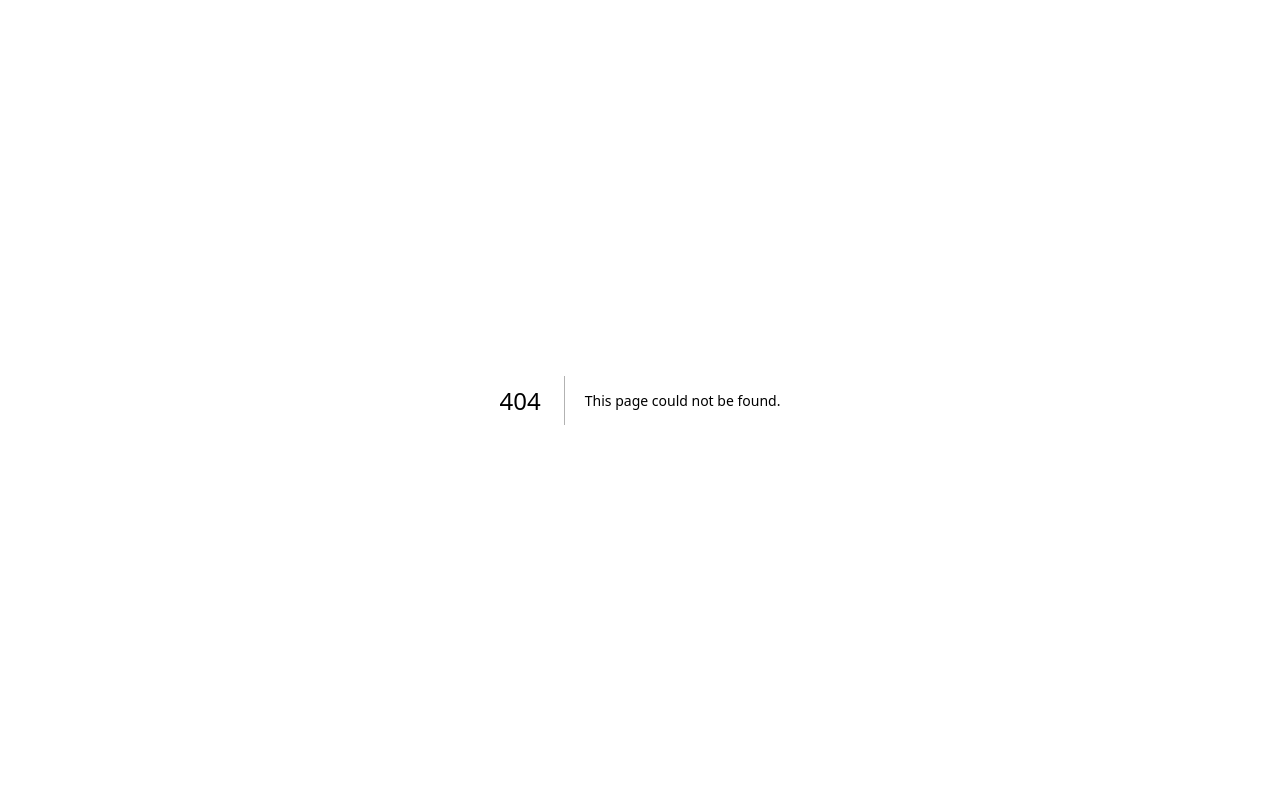
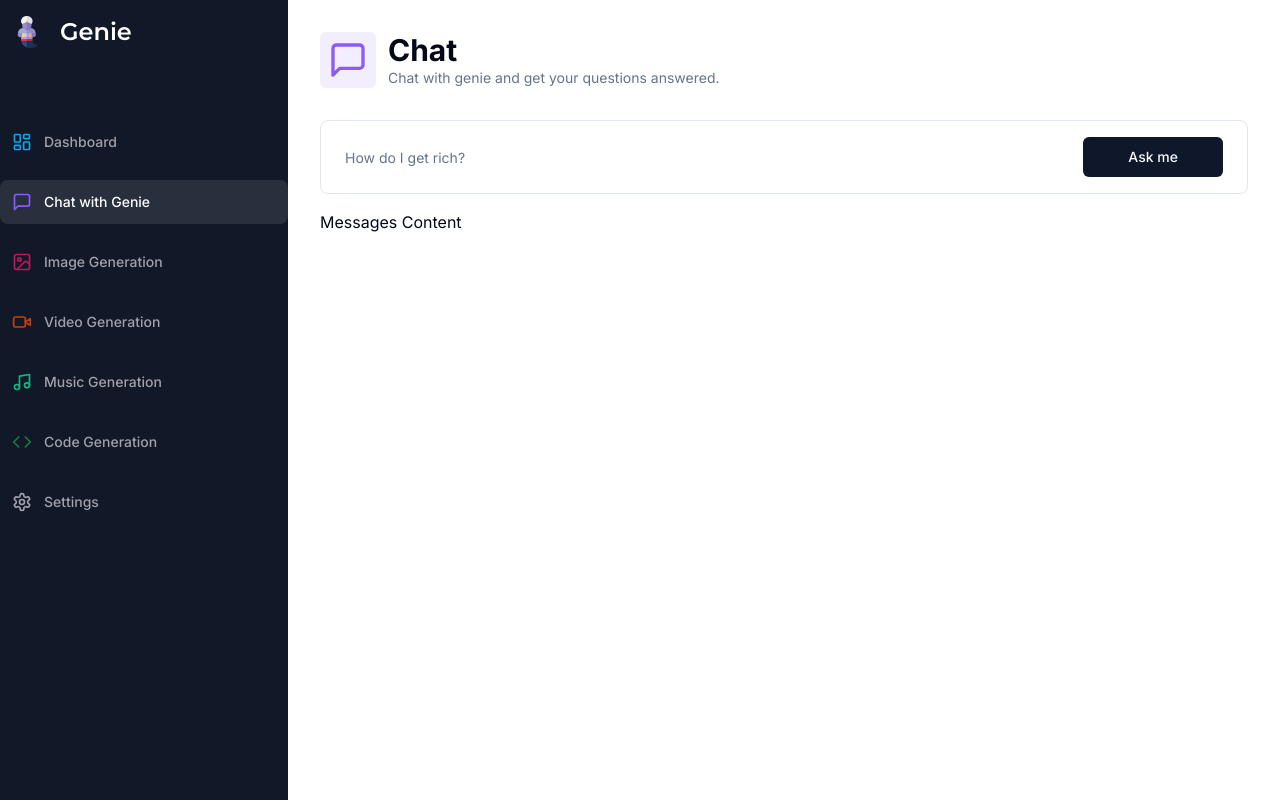
Before and after one commit to ashrrithk/genie-web, a Next.js app: page /chat in a window 1280 px wide. Before the commit this address had no page. Built offline with nearby package versions, Linux system fonts and the light colour scheme.

Commit message:
chat ui done

```diff
--- /dev/null
+++ b/app/(dashboard)/(routes)/chat/constants.ts
@@ -0,0 +1,4 @@
+import * as z from 'zod';
+
+export const formSchema = z.object({
+    prompt: z.string().min(1, { message: 'Prompt is required' }),});
--- /dev/null
+++ b/app/(dashboard)/(routes)/chat/page.tsx
@@ -0,0 +1,73 @@
+"use client";
+
+import Heading from "@/components/heading";
+import { MessageSquare } from "lucide-react";
+import { useForm } from "react-hook-form";
+import { Form, FormControl, FormField, FormItem } from "@/components/ui/form";
+import { zodResolver } from "@hookform/resolvers/zod";
+import * as z from "zod";
+import { formSchema } from "./constants";
+import { Input } from "@/components/ui/input";
+import { Button } from "@/components/ui/button";
+
+const ChatPage = () => {
+  const form = useForm<z.infer<typeof formSchema>>({
+    resolver: zodResolver(formSchema),
+    defaultValues: {
+      prompt: "",
+    },
+  });
+
+  const isLoading = form.formState.isSubmitting;
+
+  const onSubmit = async (data: z.infer<typeof formSchema>) => {
+    console.log(data);
+  };
+
+  return (
+    <div>
+      <Heading
+        title="Chat"
+        description="Chat with genie and get your questions answered."
+        icon={MessageSquare}
+        iconColor="text-violet-500"
+        bgColor="bg-violet-500/10"
+      />
+      <div className="px-4 lg:px-8">
+        <div>
+          <Form {...form}>
+            <form
+              onSubmit={form.handleSubmit(onSubmit)}
+              className="rounded-lg border w-full p-4 px-3 md:px-6 focus-within:shadow-sm grid grid-cols-12 gap-2"
+            >
+              <FormField
+                name="prompt"
+                render={({ field }) => (
+                  <FormItem className="col-span-12 lg:col-span-10">
+                    <FormControl className="m-0 p-0">
+                      <Input
+                        className="border-0 outline-none focus-visible:ring-0 focus-visible:ring-transparent"
+                        disabled={isLoading}
+                        placeholder="How do I get rich?"
+                        {...field}
+                      />
+                    </FormControl>
+                  </FormItem>
+                )}
+              />
+              <Button
+                className="col-span-12 lg:col-span-2 w-full"
+                disabled={isLoading}
+              >
+                Ask me
+              </Button>
+            </form>
+          </Form>
+        </div>
+        <div className="space-y-4 mt-4">Messages Content</div>
+      </div>
+    </div>
+  );
+};
+
+export default ChatPage;
--- a/app/(dashboard)/(routes)/dashboard/page.tsx
+++ b/app/(dashboard)/(routes)/dashboard/page.tsx
@@ -17,7 +17,7 @@
     icon: MessageSquare,
     color: "text-violet-500",
     bgcolor: "bg-violet-500/10",
-    href: "/conversation",
+    href: "/chat",
   },
   {
     label: "Image Generation",
--- /dev/null
+++ b/components/heading.tsx
@@ -0,0 +1,32 @@
+import { cn } from "@/lib/utils";
+import { LucideIcon } from "lucide-react";
+
+interface HeadingProps {
+  title: string;
+  description: string;
+  icon: LucideIcon;
+  iconColor?: string;
+  bgColor?: string;
+}
+
+const Heading = ({
+  title,
+  description,
+  icon: Icon,
+  iconColor,
+  bgColor,
+}: HeadingProps) => {
+  return (
+    <div className="px-4 lg:px-8 flex items-center gap-x-3 mb-8">
+      <div className={cn("p-2 w-fit rounded-md", bgColor)}>
+        <Icon className={cn("w-10 h-10", iconColor)} />
+      </div>
+      <div>
+        <h2 className="text-3xl font-bold">{title}</h2>
+        <p className="text-sm text-muted-foreground">{description}</p>
+      </div>
+    </div>
+  );
+};
+
+export default Heading;
--- a/components/sidebar.tsx
+++ b/components/sidebar.tsx
@@ -31,37 +31,37 @@
   },
   {
     label: "Chat with Genie",
-    href: "",
+    href: "/chat",
     icon: MessageSquare,
     color: "text-violet-500",
   },
   {
     label: "Image Generation",
-    href: "",
+    href: "/image",
     icon: ImageIcon,
     color: "text-pink-700",
   },
   {
     label: "Video Generation",
-    href: "",
+    href: "/video",
     icon: VideoIcon,
     color: "text-orange-700",
   },
   {
     label: "Music Generation",
-    href: "",
+    href: "music",
     icon: Music,
     color: "text-emerald-500",
   },
   {
     label: "Code Generation",
-    href: "",
+    href: "/code",
     icon: Code,
     color: "text-green-700",
   },
   {
     label: "Settings",
-    href: "",
+    href: "/settings",
     icon: Settings,
   },
 ];
--- /dev/null
+++ b/components/ui/form.tsx
@@ -0,0 +1,176 @@
+import * as React from "react"
+import * as LabelPrimitive from "@radix-ui/react-label"
+import { Slot } from "@radix-ui/react-slot"
+import {
+  Controller,
+  ControllerProps,
+  FieldPath,
+  FieldValues,
+  FormProvider,
+  useFormContext,
+} from "react-hook-form"
+
+import { cn } from "@/lib/utils"
+import { Label } from "@/components/ui/label"
+
+const Form = FormProvider
+
+type FormFieldContextValue<
+  TFieldValues extends FieldValues = FieldValues,
+  TName extends FieldPath<TFieldValues> = FieldPath<TFieldValues>
+> = {
+  name: TName
+}
+
+const FormFieldContext = React.createContext<FormFieldContextValue>(
+  {} as FormFieldContextValue
+)
+
+const FormField = <
+  TFieldValues extends FieldValues = FieldValues,
+  TName extends FieldPath<TFieldValues> = FieldPath<TFieldValues>
+>({
+  ...props
+}: ControllerProps<TFieldValues, TName>) => {
+  return (
+    <FormFieldContext.Provider value={{ name: props.name }}>
+      <Controller {...props} />
+    </FormFieldContext.Provider>
+  )
+}
+
+const useFormField = () => {
+  const fieldContext = React.useContext(FormFieldContext)
+  const itemContext = React.useContext(FormItemContext)
+  const { getFieldState, formState } = useFormContext()
+
+  const fieldState = getFieldState(fieldContext.name, formState)
+
+  if (!fieldContext) {
+    throw new Error("useFormField should be used within <FormField>")
+  }
+
+  const { id } = itemContext
+
+  return {
+    id,
+    name: fieldContext.name,
+    formItemId: `${id}-form-item`,
+    formDescriptionId: `${id}-form-item-description`,
+    formMessageId: `${id}-form-item-message`,
+    ...fieldState,
+  }
+}
+
+type FormItemContextValue = {
+  id: string
+}
+
+const FormItemContext = React.createContext<FormItemContextValue>(
+  {} as FormItemContextValue
+)
+
+const FormItem = React.forwardRef<
+  HTMLDivElement,
+  React.HTMLAttributes<HTMLDivElement>
+>(({ className, ...props }, ref) => {
+  const id = React.useId()
+
+  return (
+    <FormItemContext.Provider value={{ id }}>
+      <div ref={ref} className={cn("space-y-2", className)} {...props} />
+    </FormItemContext.Provider>
+  )
+})
+FormItem.displayName = "FormItem"
+
+const FormLabel = React.forwardRef<
+  React.ElementRef<typeof LabelPrimitive.Root>,
+  React.ComponentPropsWithoutRef<typeof LabelPrimitive.Root>
+>(({ className, ...props }, ref) => {
+  const { error, formItemId } = useFormField()
+
+  return (
+    <Label
+      ref={ref}
+      className={cn(error && "text-destructive", className)}
+      htmlFor={formItemId}
+      {...props}
+    />
+  )
+})
+FormLabel.displayName = "FormLabel"
+
+const FormControl = React.forwardRef<
+  React.ElementRef<typeof Slot>,
+  React.ComponentPropsWithoutRef<typeof Slot>
+>(({ ...props }, ref) => {
+  const { error, formItemId, formDescriptionId, formMessageId } = useFormField()
+
+  return (
+    <Slot
+      ref={ref}
+      id={formItemId}
+      aria-describedby={
+        !error
+          ? `${formDescriptionId}`
+          : `${formDescriptionId} ${formMessageId}`
+      }
+      aria-invalid={!!error}
+      {...props}
+    />
+  )
+})
+FormControl.displayName = "FormControl"
+
+const FormDescription = React.forwardRef<
+  HTMLParagraphElement,
+  React.HTMLAttributes<HTMLParagraphElement>
+>(({ className, ...props }, ref) => {
+  const { formDescriptionId } = useFormField()
+
+  return (
+    <p
+      ref={ref}
+      id={formDescriptionId}
+      className={cn("text-sm text-muted-foreground", className)}
+      {...props}
+    />
+  )
+})
+FormDescription.displayName = "FormDescription"
+
+const FormMessage = React.forwardRef<
+  HTMLParagraphElement,
+  React.HTMLAttributes<HTMLParagraphElement>
+>(({ className, children, ...props }, ref) => {
+  const { error, formMessageId } = useFormField()
+  const body = error ? String(error?.message) : children
+
+  if (!body) {
+    return null
+  }
+
+  return (
+    <p
+      ref={ref}
+      id={formMessageId}
+      className={cn("text-sm font-medium text-destructive", className)}
+      {...props}
+    >
+      {body}
+    </p>
+  )
+})
+FormMessage.displayName = "FormMessage"
+
+export {
+  useFormField,
+  Form,
+  FormItem,
+  FormLabel,
+  FormControl,
+  FormDescription,
+  FormMessage,
+  FormField,
+}
--- /dev/null
+++ b/components/ui/input.tsx
@@ -0,0 +1,25 @@
+import * as React from "react"
+
+import { cn } from "@/lib/utils"
+
+export interface InputProps
+  extends React.InputHTMLAttributes<HTMLInputElement> {}
+
+const Input = React.forwardRef<HTMLInputElement, InputProps>(
+  ({ className, type, ...props }, ref) => {
+    return (
+      <input
+        type={type}
+        className={cn(
+          "flex h-10 w-full rounded-md border border-input bg-background px-3 py-2 text-sm ring-offset-background file:border-0 file:bg-transparent file:text-sm file:font-medium placeholder:text-muted-foreground focus-visible:outline-none focus-visible:ring-2 focus-visible:ring-ring focus-visible:ring-offset-2 disabled:cursor-not-allowed disabled:opacity-50",
+          className
+        )}
+        ref={ref}
+        {...props}
+      />
+    )
+  }
+)
+Input.displayName = "Input"
+
+export { Input }
--- /dev/null
+++ b/components/ui/label.tsx
@@ -0,0 +1,26 @@
+"use client"
+
+import * as React from "react"
+import * as LabelPrimitive from "@radix-ui/react-label"
+import { cva, type VariantProps } from "class-variance-authority"
+
+import { cn } from "@/lib/utils"
+
+const labelVariants = cva(
+  "text-sm font-medium leading-none peer-disabled:cursor-not-allowed peer-disabled:opacity-70"
+)
+
+const Label = React.forwardRef<
+  React.ElementRef<typeof LabelPrimitive.Root>,
+  React.ComponentPropsWithoutRef<typeof LabelPrimitive.Root> &
+    VariantProps<typeof labelVariants>
+>(({ className, ...props }, ref) => (
+  <LabelPrimitive.Root
+    ref={ref}
+    className={cn(labelVariants(), className)}
+    {...props}
+  />
+))
+Label.displayName = LabelPrimitive.Root.displayName
+
+export { Label }
--- a/package.json
+++ b/package.json
@@ -10,7 +10,9 @@
   },
   "dependencies": {
     "@clerk/nextjs": "^4.23.3",
+    "@hookform/resolvers": "^3.3.1",
     "@radix-ui/react-dialog": "^1.0.4",
+    "@radix-ui/react-label": "^2.0.2",
     "@radix-ui/react-slot": "^1.0.2",
     "@types/node": "20.5.3",
     "@types/react": "18.2.21",
@@ -25,9 +27,11 @@
     "postcss": "8.4.28",
     "react": "18.2.0",
     "react-dom": "18.2.0",
+    "react-hook-form": "^7.45.4",
     "tailwind-merge": "^1.14.0",
     "tailwindcss": "3.3.3",
     "tailwindcss-animate": "^1.0.7",
-    "typescript": "5.1.6"
+    "typescript": "5.1.6",
+    "zod": "^3.22.2"
   }
 }
```
Also changed, not shown: 1 other file (tests, documents, lock files or other folders).
